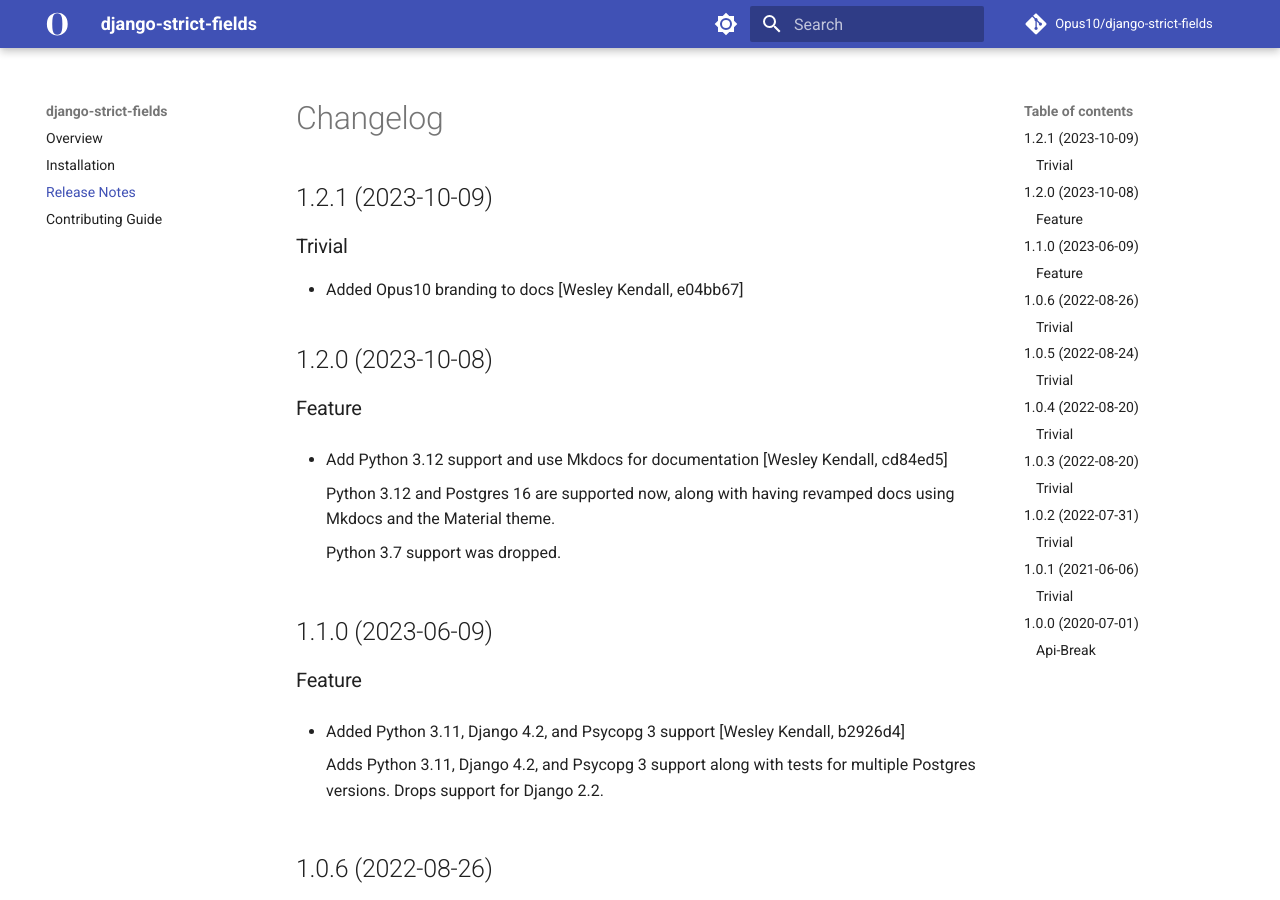
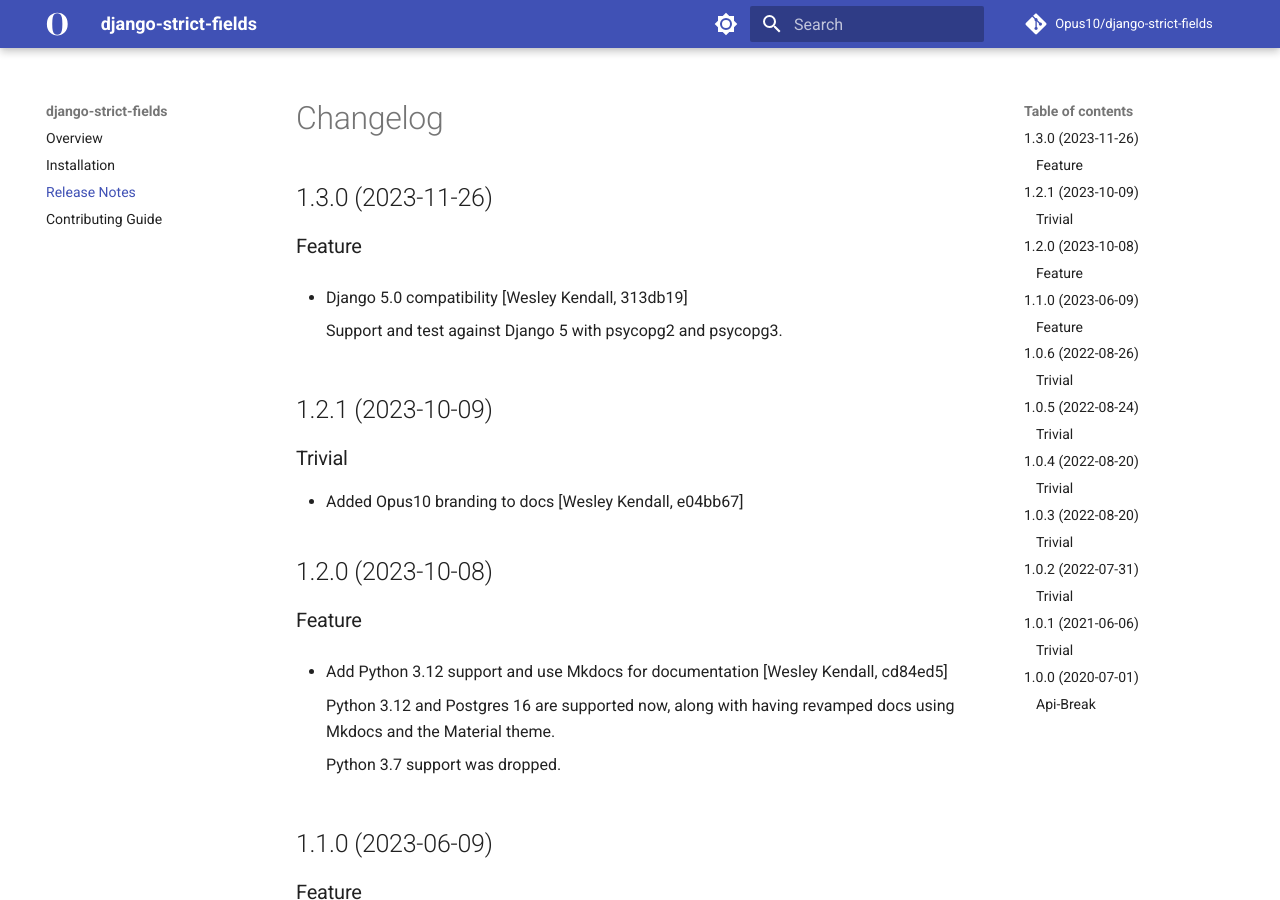
Before and after one commit to Opus10/django-strict-fields, an MkDocs documentation site: the page built from docs/release_notes.md, in a window 1280 px wide and 900 px high. Built offline with MkDocs 1.6.1 and Material for MkDocs 9.7.7, drawn with Linux system fonts in a browser that asks for light colours; comment, search, counter and statistics services are not loaded.

Commit message:
Release version 1.3.0 [skip ci]
Type: trivial

```diff
--- a/docs/release_notes.md
+++ b/docs/release_notes.md
@@ -1,4 +1,12 @@
 # Changelog
+
+## 1.3.0 (2023-11-26)
+
+### Feature
+
+  - Django 5.0 compatibility [Wesley Kendall, 313db19]
+
+    Support and test against Django 5 with psycopg2 and psycopg3.
 
 ## 1.2.1 (2023-10-09)
 
--- a/pyproject.toml
+++ b/pyproject.toml
@@ -29,7 +29,7 @@
 exclude = [
   "*/tests/"
 ]
-version = "1.2.1"
+version = "1.3.0"
 description = "A collection of fields and utilities to help make model fields more strict."
 authors = ["Tomas Arni Jonasson"]
 classifiers = [
```
Also changed, not shown: CHANGELOG.md (+8 -0 lines).
